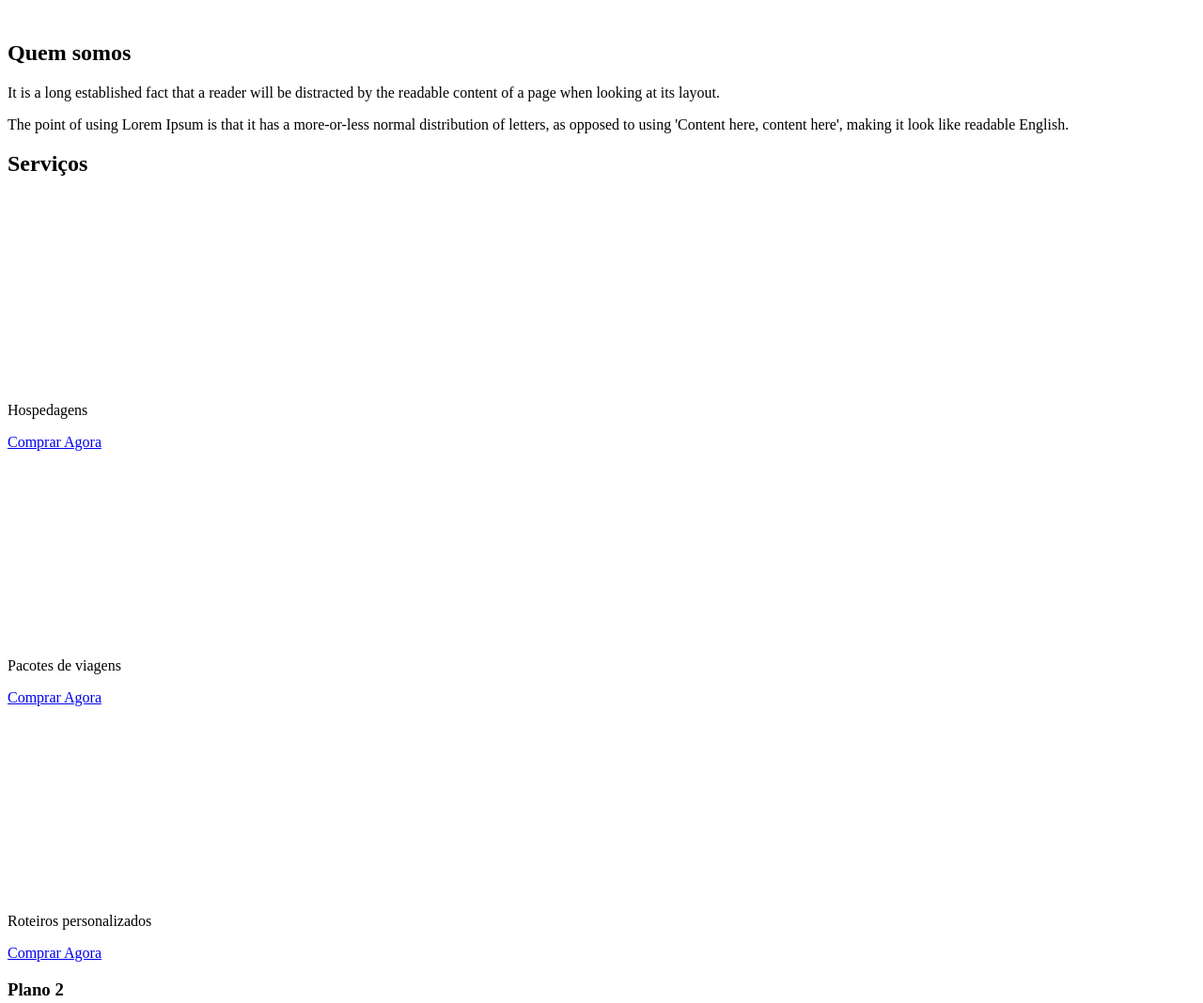
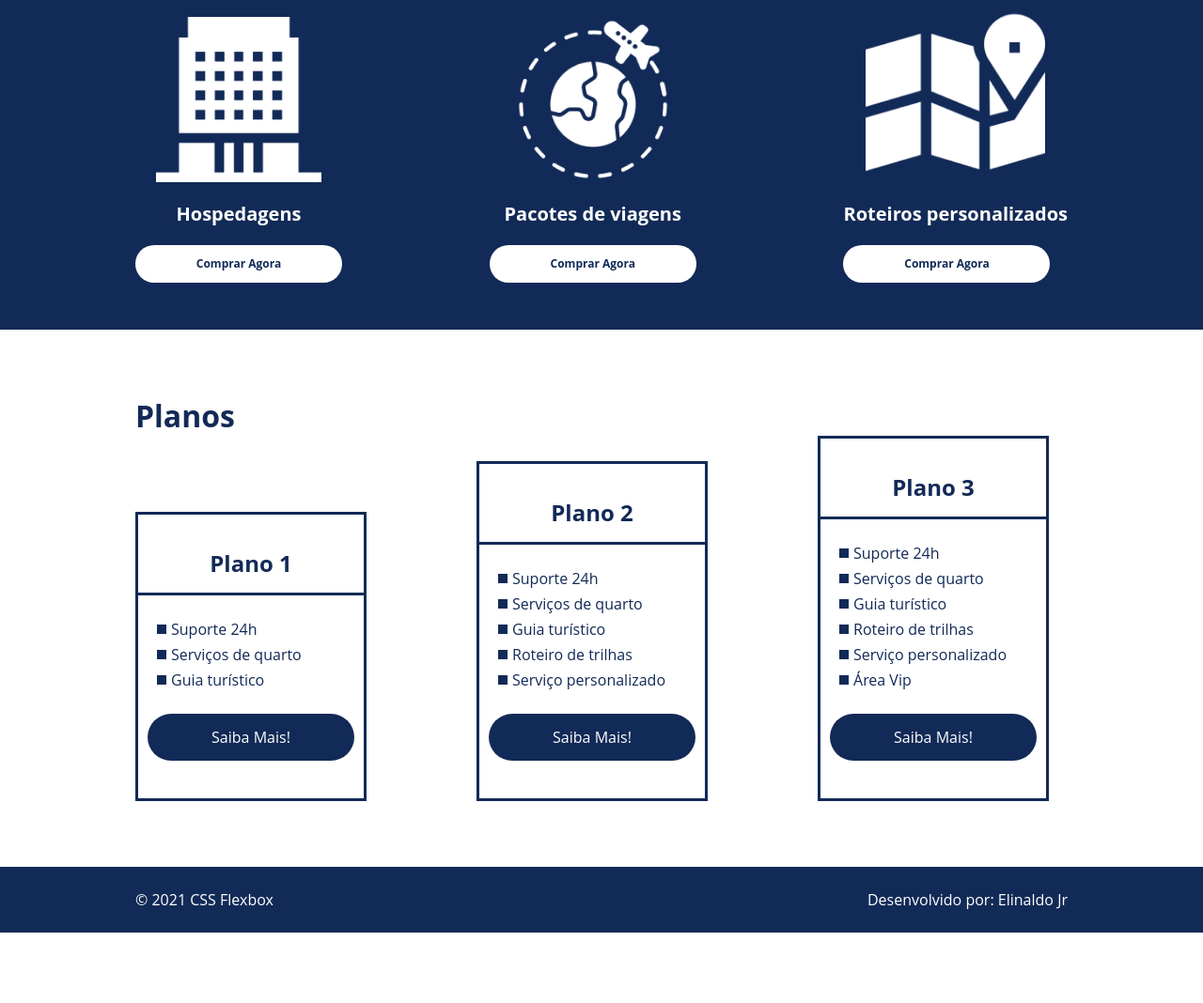
Before and after one commit to elinaldojr/estudos-react, a plain HTML site: page Flexbox (CSS3)/flex-projeto/index.html in a window 1280 px wide. Shown: the part 1061-2129 px from the top of the page at 94% size. After the commit the page ends 2054 px from the top, so only its background shows below. Drawn offline with Linux system fonts and the light colour scheme.

Commit message:
Adiciona projeto para colocar em prática a teoria de Flex-box

```diff
--- a/Flexbox (CSS3)/flex-projeto/index.html
+++ b/Flexbox (CSS3)/flex-projeto/index.html
@@ -1,26 +1,32 @@
 <!DOCTYPE html>
 <html lang="pt-br">
+
 <head>
     <meta charset="UTF-8">
     <meta name="viewport" content="width=device-width, initial-scale=1.0">
     <title>Flex Turismos</title>
     <link rel="stylesheet" href="./style.css">
 </head>
+
 <body>
     <header>
+        <div class="flex-container menu">
+            <div>
                 <h1>FlexTurismos</h1>
-        <ul>
+            </div>
+            <ul class="list-items">
                 <li><a href="#quem-somos">Quem Somos</a></li>
                 <li><a href="#servicos">Serviços</a></li>
                 <li><a href="#planos">Planos</a></li>
             </ul>
+        </div>
     </header>
 
-    <div>
-        <div>
+    <div class="flex-container apresentacao">
+        <div class="texto-apresentacao">
             <h1>Flex <br>Turismos</h1>
             <p>O melhor serviço para você!</p>
-            <a href="">Saiba Mais!</a>
+            <a href="" class="btn">Saiba Mais!</a>
         </div>
 
         <div>
@@ -28,37 +34,39 @@
         </div>
     </div>
 
+    <div class="flex-container" id="quem-somos">
         <div>
+            <h2>Quem somos</h2>
+            <p>It is a long established fact that a reader will be distracted by the readable content of a page when
+                looking at its layout. </p>
+            <p>The point of using Lorem Ipsum is that it has a more-or-less normal distribution of letters, as opposed
+                to using 'Content here, content here', making it look like readable English.</p>
+        </div>
         <div>
             <img src="./images/1-quem-somos.png" alt="balcão de atendimento">
         </div>
-
-        <div>
-            <h2>Quem somos</h2>
-            <p>It is a long established fact that a reader will be distracted by the readable content of a page when looking at its layout. </p>
-            <p>The point of using Lorem Ipsum is that it has a more-or-less normal distribution of letters, as opposed to using 'Content here, content here', making it look like readable English.</p>
-        </div>
     </div>
 
-    <div>
+    <div class="container-externo">
+        <div class="flex-container" id="servicos">
             <div>
                 <h2>Serviços</h2>
             </div>
 
-        <div>
-            <div>
+            <div class="list-servicos">
+                <div class="item-servico">
                     <div><img src="./images/icon-2.png" alt="hospedagens"></div>
                     <p>Hospedagens</p>
                     <a href="#">Comprar Agora</a>
                 </div>
 
-            <div>
+                <div class="item-servico">
                     <div><img src="./images/icon-1.png" alt="pacote de viagens"></div>
                     <p>Pacotes de viagens</p>
                     <a href="#">Comprar Agora</a>
                 </div>
 
-            <div>
+                <div class="item-servico">
                     <div><img src="./images/icon-3.png" alt="roteiros personalizados"></div>
                     <p>Roteiros personalizados</p>
                     <a href="#">Comprar Agora</a>
@@ -66,20 +74,25 @@
 
             </div>
         </div>
+    </div>
 
+    <div class="flex-container" id="planos">
         <div>
+            <h2>Planos</h2>
+        </div>
 
-        <div>
-            <h3>Plano 2</h3>
+        <div class="list-planos">
+            <div class="item-plano">
+                <h3>Plano 1</h3>
                 <ul>
                     <li>Suporte 24h</li>
                     <li>Serviços de quarto</li>
                     <li>Guia turístico</li>
                 </ul>
-            <a href="#">Saiba Mais!</a>
+                <a href="#" class="btn">Saiba Mais!</a>
             </div>
 
-        <div>
+            <div class="item-plano">
                 <h3>Plano 2</h3>
                 <ul>
                     <li>Suporte 24h</li>
@@ -88,10 +101,10 @@
                     <li>Roteiro de trilhas</li>
                     <li>Serviço personalizado</li>
                 </ul>
-            <a href="#">Saiba Mais!</a>
+                <a href="#" class="btn">Saiba Mais!</a>
             </div>
 
-        <div>
+            <div class="item-plano">
                 <h3>Plano 3</h3>
                 <ul>
                     <li>Suporte 24h</li>
@@ -101,13 +114,17 @@
                     <li>Serviço personalizado</li>
                     <li>Área Vip</li>
                 </ul>
-            <a href="#">Saiba Mais!</a>
+                <a href="#" class="btn">Saiba Mais!</a>
+            </div>
         </div>
     </div>
 
     <footer>
+        <div class="flex-container footer">
             <p>&copy; 2021 CSS Flexbox</p>
-        <p>Desenvolvido por: Seu nome aqui dev</p>
+            <p>Desenvolvido por: Elinaldo Jr</p>
+        </div>
     </footer>
 </body>
+
 </html>
--- a/Flexbox (CSS3)/flex-projeto/style.css
+++ b/Flexbox (CSS3)/flex-projeto/style.css
@@ -0,0 +1,289 @@
+* {
+    margin: 0;
+    padding: 0;
+    font-family: 'Open Sans', sans-serif;
+}
+
+ul {
+    list-style: none;
+    margin: 0;
+    padding: 0;
+}
+
+ul li a {
+    text-decoration: none;
+}
+
+div img {
+    display: block;
+    width: 100%;
+}
+
+.flex-container {
+    display: flex;
+    max-width: 992px;
+    margin: auto;
+    width: 100%;
+    min-width: 320px;
+}
+
+header {
+    background-color: #122A57;
+    height: 100px;
+    display: flex;
+    align-items: center;
+    color: #fff;
+}
+
+header .list-items {
+    display: flex;
+    max-width: 260px;
+    width: 100%;
+    justify-content: space-between;
+    align-items: center;
+}
+
+.list-items li a {
+    color: #fff;
+}
+
+header .menu {
+    justify-content: space-between;
+}
+
+.apresentacao {
+    height: 70vh;
+    align-items: center;
+    justify-content: space-between;
+}
+
+.apresentacao .texto-apresentacao {
+    min-height: 200px;
+}
+
+.texto-apresentacao h1 {
+    color: #122A57;
+    font-size: 48px;
+    margin-bottom: 10px;
+}
+
+.btn {
+    background-color: #122A57;
+    color: #fff;
+    text-align: center;
+    border-radius: 30px;
+    width: 220px;
+    display: block;
+    text-decoration: none;
+    height: 50px;
+    line-height: 50px;
+    margin: 10px 0;
+}
+
+#quem-somos {
+    flex-direction: row-reverse;
+    align-items: center;
+    justify-content: space-between;
+}
+
+#quem-somos h2 {
+    font-size: 32px;
+    color: #122A57;
+    display: flex;
+    margin-bottom: 20px;
+}
+
+#quem-somos h2::before {
+    content: "";
+    height: 40px;
+    width: 5px;
+    margin-right: 5px;
+    background-color: #122A57;
+    position: relative;
+}
+
+#quem-somos p {
+    margin-bottom: 10px;
+    width: 90%;
+    text-align: justify;
+    color: #122A57;
+}
+
+#quem-somos img {
+    min-width: 420px;
+}
+
+.container-externo {
+    background-color: #122A57;
+    width: 100%;
+}
+
+#servicos {
+    flex-direction: column;
+    padding: 50px 0;
+}
+
+#servicos h2 {
+    color: #fff;
+    font-size: 32px;
+    margin-bottom: 20px;
+}
+
+.list-servicos {
+    display: flex;
+    justify-content: space-between;
+    align-items: baseline;
+}
+
+.list-servicos .item-servico {
+    text-align: center;
+}
+
+.item-servico p {
+    font-weight: 700;
+    margin-bottom: 20px;
+    font-size: 20px;
+    color: #fff;
+}
+
+.item-servico a {
+    width: 200px;
+    background-color: #fff;
+    border-radius: 30px;
+    height: 30px;
+    text-align: center;
+    line-height: 30px;
+    display: block;
+    padding: 5px 10px;
+    color: #122A57;
+    text-decoration: none;
+    font-size: 12px;
+    font-weight: bold;
+}
+
+.item-servico img {
+    width: 80%;
+    margin: auto;
+    margin-bottom: 20px;
+}
+
+#planos {
+    flex-direction: column;
+    min-width: 100vh;
+    padding: 70px 0;
+}
+
+#planos h2 {
+    font-size: 32px;
+    color: #122A57;
+}
+
+.list-planos {
+    display: flex;
+    align-items: flex-end;
+    justify-content: space-between;
+}
+
+.item-plano {
+    flex: 1;
+    border: 3px solid #122A57;
+    margin-right: 20px;
+    padding: 20px 0;
+    max-width: 240px;
+}
+
+.item-plano .btn {
+    margin: auto;
+    margin-bottom: 20px;
+}
+
+.item-plano h3 {
+    font-size: 24px;
+    display: flex;
+    flex-direction: column;
+    text-align: center;
+    color: #122A57;
+    margin-top: 15px;
+}
+
+.item-plano h3::after {
+    content: "";
+    width: 100%;
+    height: 3px;
+    background-color: #122A57;
+    margin: 15px 0;
+}
+
+.item-plano ul {
+    padding: 10px 20px;
+    color: #122A57;
+    display: flex;
+    flex-direction: column;
+    margin-bottom: 10px;
+}
+
+.item-plano ul li {
+    display: flex;
+    flex-wrap: nowrap;
+    align-items: center;
+    padding-bottom: 5px;
+}
+
+.item-plano ul li::before {
+    content: "";
+    width: 10px;
+    height: 10px;
+    background-color: #122A57;
+    margin-right: 5px;
+}
+
+footer {
+    background-color: #122A57;
+    height: 70px;
+    display: flex;
+    align-items: center;
+}
+
+.footer {
+    justify-content: space-between;
+    color: #fff;
+}
+
+/*mobile*/
+
+@media(max-width: 992px) {
+    .flex-container {
+        flex-direction: column;
+    }
+    .apresentacao {
+        flex-direction: column-reverse;
+    }
+    .apresentacao .texto-apresentacao {
+        width: 100%;
+    }
+    #quem-somos {
+        flex-direction: column-reverse;
+    }
+    #quem-somos img{
+        min-width: 320px;
+        margin: auto;
+    }
+    .list-servicos {
+        flex-direction: column;
+    }
+    .item-servico img {
+        width: 50%;
+        margin: auto;
+    }
+    .list-planos {
+        flex-direction: column;
+        align-items: flex-start;
+        margin-bottom: 20px;
+    }
+    .list-planos .item-plano {
+        max-width: 90%;
+        margin: auto;
+        width: 100%;
+        margin-bottom: 20px;
+    }
+}
```
Lines whose indentation alone changed are shown as unchanged.
